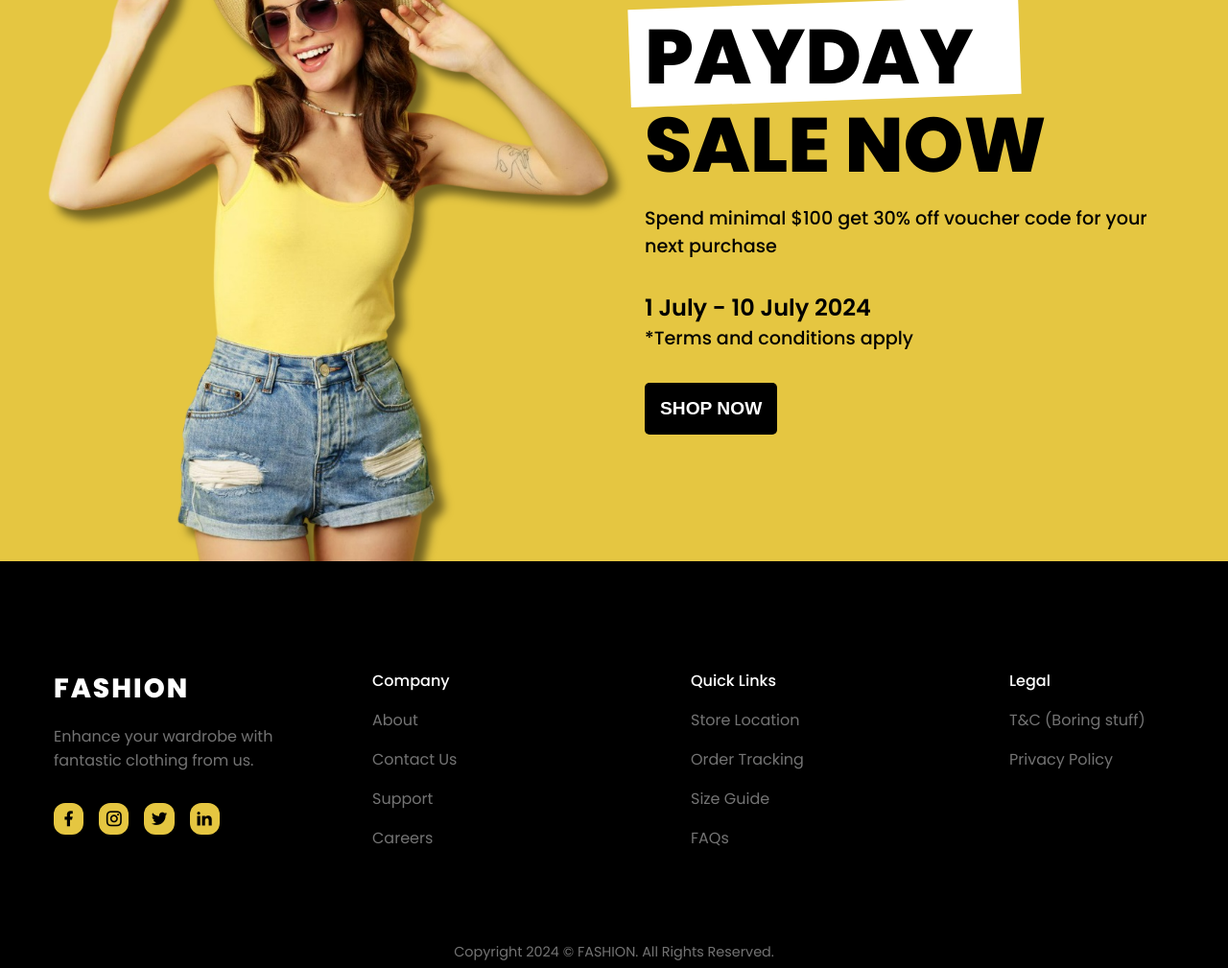
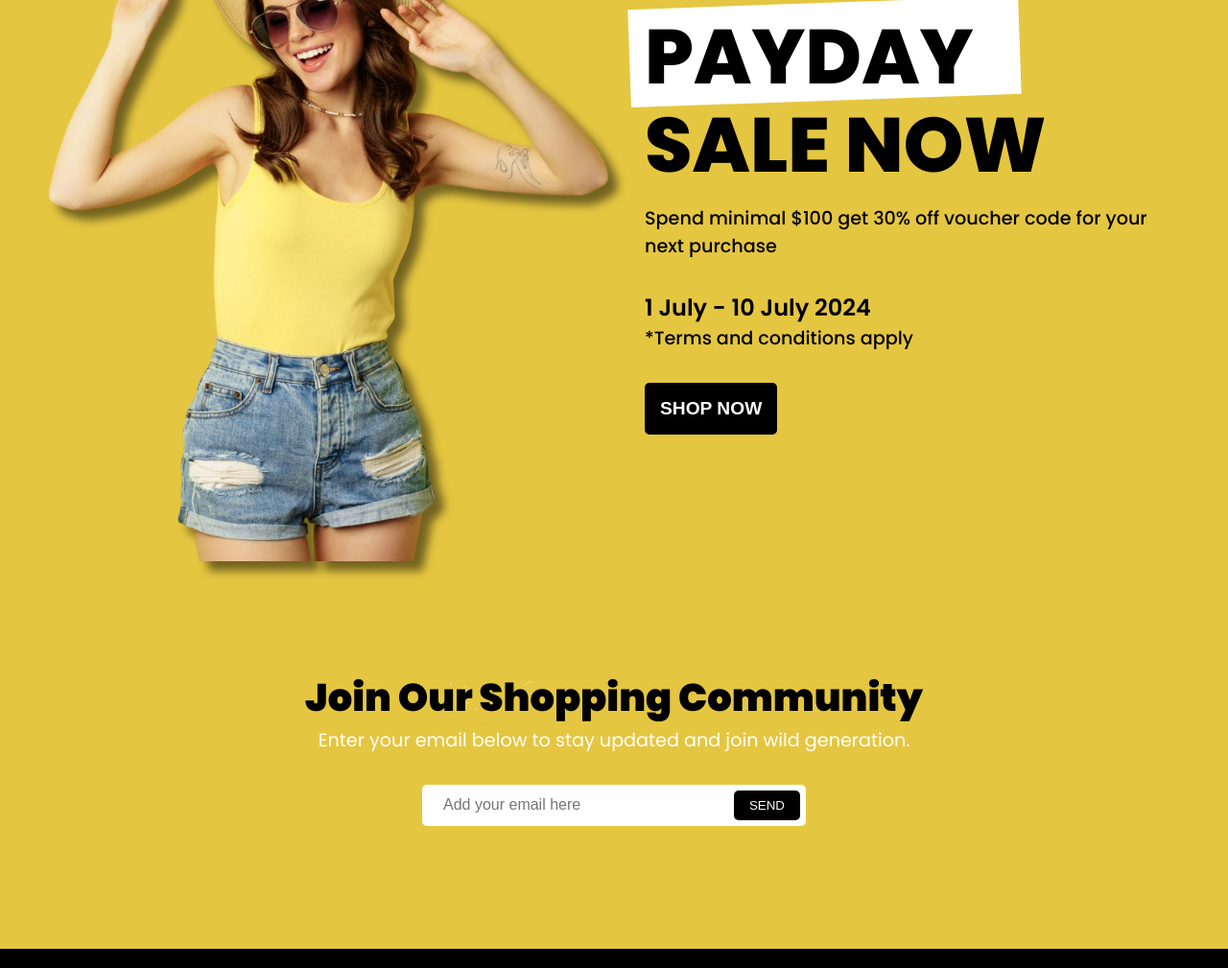
Before and after one commit to aulanchik/clothing, a plain HTML site: page index.html in a window 1280 px wide. Shown: the part 1791-2800 px from the top of the page at 96% size. Drawn offline with nearby package versions, Linux system fonts and the light colour scheme.

Commit message:
subscribe section

```diff
--- a/assets/styles/index.css
+++ b/assets/styles/index.css
@@ -6,3 +6,4 @@
 @import url('hero.css');
 @import url('arrivals.css');
 @import url('sale.css');
+@import url('subscribe.css');
--- /dev/null
+++ b/assets/styles/subscribe.css
@@ -0,0 +1,40 @@
+.subscribe {
+  background-color: var(--color-orange);
+  padding: 2rem 0;
+  text-align: center;
+  color: var(--color-white);
+}
+
+.subscribe__container,
+.subscribe__container p {
+  max-width: 800px;
+  margin: 0 auto 1rem auto;
+  text-align: center;
+  color: inherit;
+}
+
+.subscribe__container p {
+  margin-bottom: 2rem;
+  font-size: var(--font-size-md);
+}
+
+.subscribe__container form {
+  width: 100%;
+  max-width: var(--max-card-width);
+  margin: 0 auto;
+  padding: 6px;
+  display: flex;
+  align-items: center;
+  background-color: var(--color-white);
+  border-radius: 5px;
+}
+
+.subscribe__container input {
+  width: 100%;
+  padding: 0 1rem;
+  border: none;
+  outline: none;
+  font-size: var(--font-size-sm);
+  color: var(--color-black);
+  border-radius: 6px;
+}
--- a/index.html
+++ b/index.html
@@ -14,8 +14,9 @@
 
 <body>
     <nav id="main-nav"></nav>
-    <div class="hero">
-        <section class="section__container hero__container">
+
+    <section class="hero">
+        <div class="section__container hero__container">
             <div class="hero__content">
                 <h1>
                     <span>LET'S</span>
@@ -34,10 +35,11 @@
             <div class="hero__image">
                 <img src="assets/images/header.png" alt="header" />
             </div>
+        </div>
     </section>
-    </div>
 
-    <section class="section__container arrival__container" id="catalogue">
+    <section class="arrivals" id="catalogue">
+        <div class="section__container arrival__container">
             <h2 class="section__header">NEW ARRIVALS</h2>
             <div class="arrival__grid">
                 <div class="arrival__card">
@@ -77,6 +79,7 @@
                     </div>
                 </div>
             </div>
+        </div>
     </section>
 
     <section class="sale" id="fashion">
@@ -95,6 +98,19 @@
                     <button class="btn">Shop Now</button>
                 </div>
             </div>
+        </div>
+    </section>
+
+    <section class="subscribe">
+        <div class="section__container subscribe__container">
+            <h2 class="section__header">
+                Join Our Shopping Community
+            </h2>
+            <p>Enter your email below to stay updated and join wild generation.</p>
+            <form action="/" method="post">
+                <input type="email" placeholder="Add your email here" aria-label="Email address" required />
+                <button type="submit" class="btn">Send</button>
+            </form>
         </div>
     </section>
 
```
Lines whose indentation alone changed are shown as unchanged.
